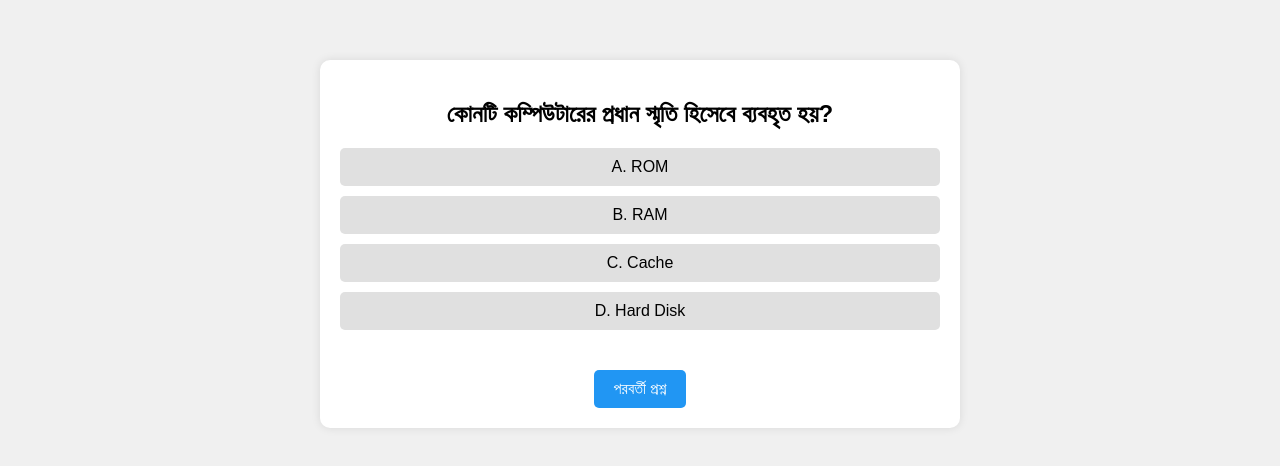
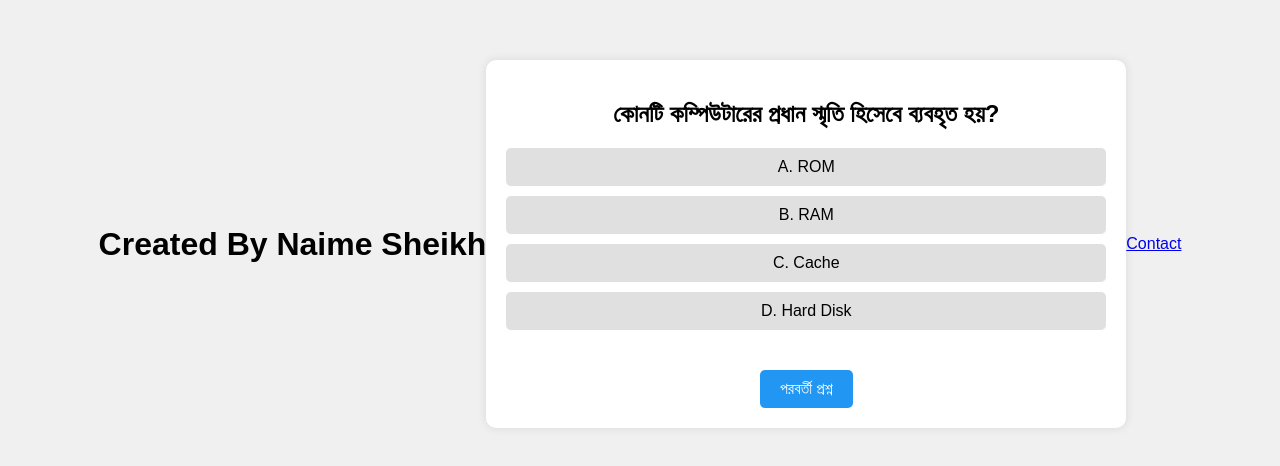
Before and after one commit to naime001/mcq-quiz, a plain HTML site: page index.html in a window 1280 px wide. Shown: the part 156-622 px from the top of the page. Drawn offline with Linux system fonts and the light colour scheme.

Commit message:
Update index.html

```diff
--- a/index.html
+++ b/index.html
@@ -7,6 +7,9 @@
     <link rel="stylesheet" href="style.css">
 </head>
 <body>
+    <div class="header">
+        <h1>Created By Naime Sheikh</h1>
+    </div>
     <div class="quiz-container">
         <h2 id="question"></h2>
         <div id="options">
@@ -18,6 +21,9 @@
         <div id="feedback"></div>
         <button id="next-btn" onclick="loadNextQuestion()">পরবর্তী প্রশ্ন</button>
     </div>
+    <div class="footer">
+        <a href="https://www.facebook.com/profile.php?id=61558440586168" target="_blank" class="contact-link">Contact</a>
+    </div>
     <script src="script.js"></script>
 </body>
 </html>
```
